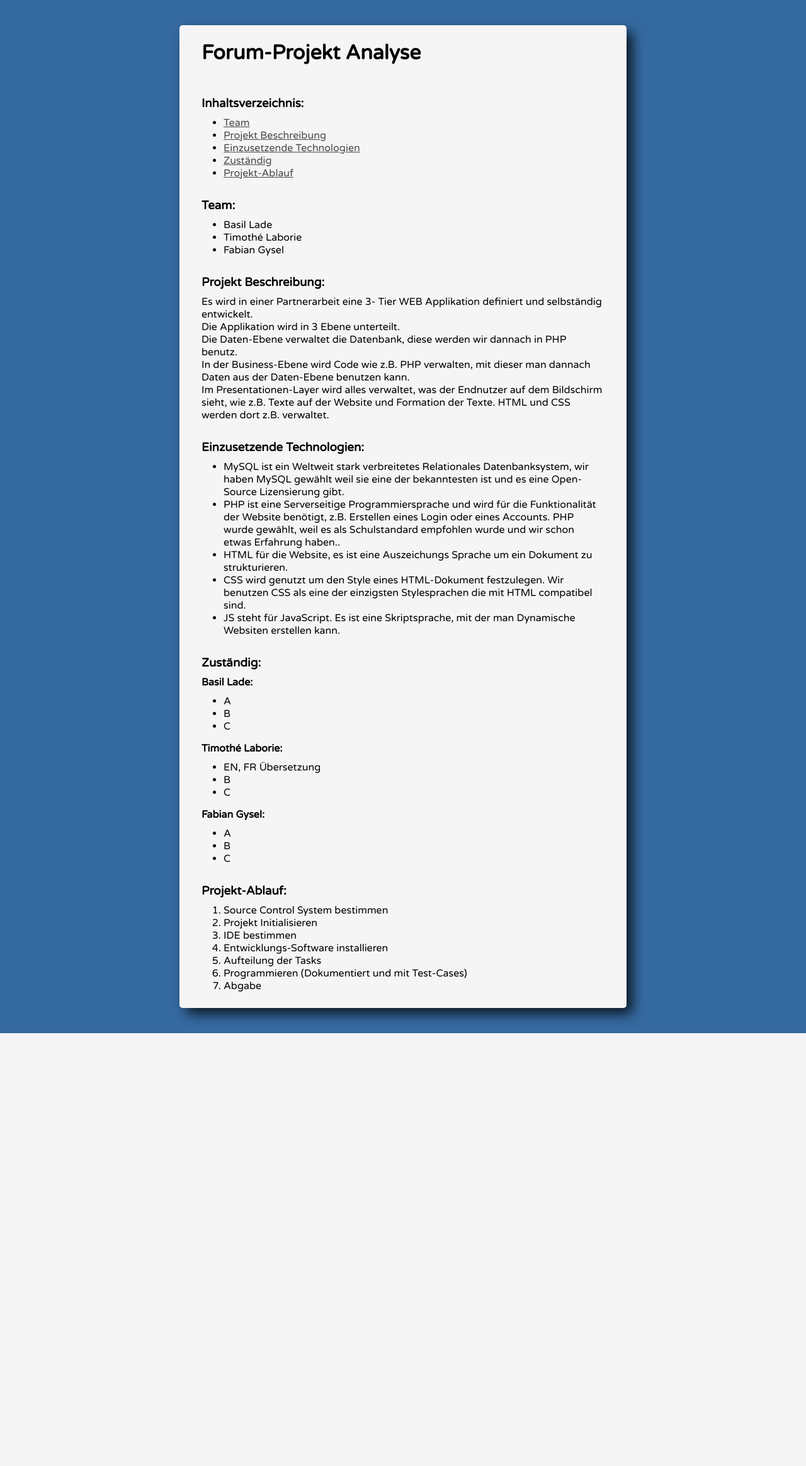
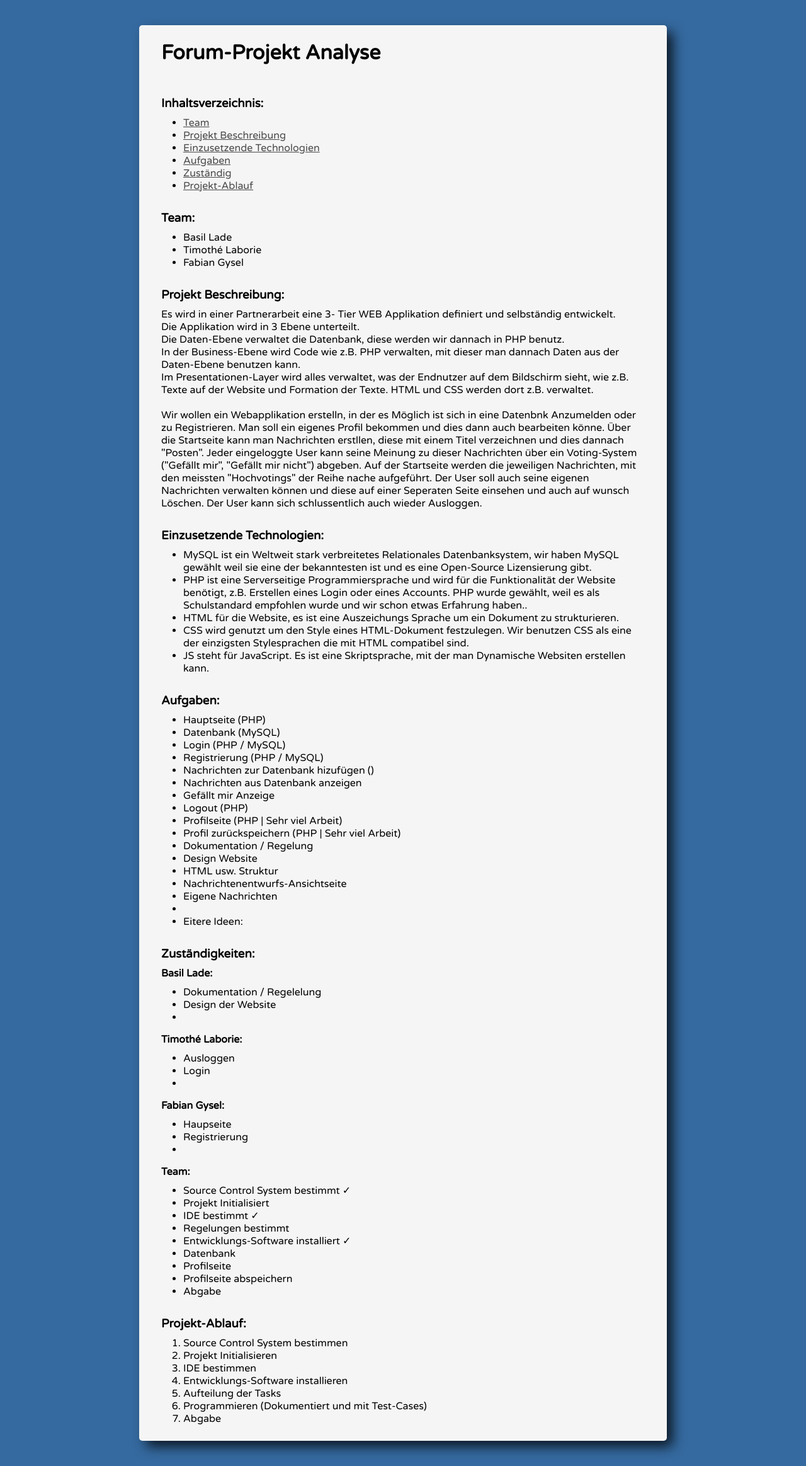
Before and after one commit to GyselAnimatioon/ProjektForumModul133, a PHP site: page /projekt_texte/doku.html in a window 1280 px wide. Shown: the whole page at 63% size. Before the commit the page ends 1640 px from the top, so only its background shows below. Run offline with PHP 8.4, Linux system fonts and the light colour scheme; some web fonts are replaced.

Commit message:
doku.html  text verbessert.

```diff
--- a/css/DokuStyle/doku.css
+++ b/css/DokuStyle/doku.css
@@ -16,7 +16,7 @@ body {
 
 .content-wrap {
     background: whitesmoke;
-    width: 50%;
+    width: 60%;
     margin: 40px auto;
     padding: 25px 35px;
     border-radius: 5px;
--- a/projekt_texte/doku.html
+++ b/projekt_texte/doku.html
@@ -25,6 +25,7 @@
                         <li class="list-item"><a class="index" href="#team">Team</a></li>
                         <li class="list-item"><a class="index" href="#beschreibung">Projekt Beschreibung</a></li>
                         <li class="list-item"><a class="index" href="#technologien">Einzusetzende Technologien</a></li>
+                        <li class="list-item"><a class="index" href="#einz-aufgaben">Aufgaben</a></li>
                         <li class="list-item"><a class="index" href="#zustaendig">Zuständig</a></li>
                         <li class="list-item"><a class="index" href="#proj-ablauf">Projekt-Ablauf</a></li>
                     </ul>
@@ -48,6 +49,15 @@
                     <p>Die Daten-Ebene verwaltet die Datenbank, diese werden wir dannach in PHP benutz.</p>
                     <p>In der Business-Ebene wird Code wie z.B. PHP verwalten, mit dieser man dannach Daten aus der Daten-Ebene benutzen kann.</p>
                     <p>Im Presentationen-Layer wird alles verwaltet, was der Endnutzer auf dem Bildschirm sieht, wie z.B. Texte auf der Website und Formation der Texte. HTML und CSS werden dort z.B. verwaltet.</p>
+                    <br>
+                    <p>
+                        Wir wollen ein Webapplikation erstelln, in der es Möglich ist sich in eine Datenbnk Anzumelden oder zu Registrieren. Man soll ein eigenes
+                        Profil bekommen und dies dann auch bearbeiten könne. Über die Startseite kann man Nachrichten erstllen, diese mit einem Titel verzeichnen und dies
+                        dannach "Posten". Jeder eingeloggte User kann seine Meinung zu dieser Nachrichten über ein Voting-System ("Gefällt mir", "Gefällt mir nicht") abgeben.
+                        Auf der Startseite werden die jeweiligen Nachrichten, mit den meissten "Hochvotings" der Reihe nache aufgeführt.
+                        Der User soll auch seine eigenen Nachrichten verwalten können und diese auf einer Seperaten Seite einsehen und auch auf wunsch Löschen.
+                        Der User kann sich schlussentlich auch wieder Ausloggen.
+                    </p>
                 </div>
 
                 <div id="technologien" class="content-block">
@@ -61,31 +71,68 @@
                     </ul>
                 </div>
 
+                <div id="einz-aufgaben" class="content-block">
+                    <h3 class="headline-big"> Aufgaben: </h3>
+                    <ul class="list-items">
+                        <li class="list-item"> Hauptseite (PHP)</li>
+                        <li class="list-item"> Datenbank (MySQL)</li>
+                        <li class="list-item"> Login (PHP / MySQL)</li>
+                        <li class="list-item"> Registrierung (PHP / MySQL)</li>
+                        <li class="list-item"> Nachrichten zur Datenbank hizufügen ()</li>
+                        <li class="list-item"> Nachrichten aus Datenbank anzeigen </li>
+                        <li class="list-item"> Gefällt mir Anzeige </li>
+                        <li class="list-item"> Logout (PHP)</li>
+                        <li class="list-item"> Profilseite (PHP | Sehr viel Arbeit)</li>
+                        <li class="list-item"> Profil zurückspeichern (PHP | Sehr viel Arbeit)</li>
+                        <li class="list-item"> Dokumentation / Regelung </li>
+                        <li class="list-item"> Design Website </li>
+                        <li class="list-item"> HTML usw. Struktur </li>
+                        <li class="list-item"> Nachrichtenentwurfs-Ansichtseite </li>
+                        <li class="list-item"> Eigene Nachrichten </li>
+                        <li class="list-item">  </li>
+                        <li class="list-item"> Eitere Ideen: </li>
+                    </ul>
+                </div>
+
                 <div id="zustaendig" class="content-block">
-                    <h3 class="headline-big"> Zuständig: </h3>
+                    <h3 class="headline-big"> Zuständigkeiten: </h3>
 
                     <h4 class="headline-sm"> Basil Lade: </h4>
 
                     <ul class="list-items">
-                        <li class="list-item"> A </li>
-                        <li class="list-item"> B </li>
-                        <li class="list-item"> C </li>
+                        <li class="list-item"> Dokumentation / Regelelung </li>
+                        <li class="list-item"> Design der Website </li>
+                        <li class="list-item">  </li>
                     </ul>
 
                     <h4 class="headline-sm"> Timothé Laborie: </h4>
 
                     <ul class="list-items">
-                        <li class="list-item"> EN, FR Übersetzung </li>
-                        <li class="list-item"> B </li>
-                        <li class="list-item"> C </li>
+                        <li class="list-item"> Ausloggen </li>
+                        <li class="list-item"> Login </li>
+                        <li class="list-item">  </li>
                     </ul>
 
                     <h4 class="headline-sm"> Fabian Gysel: </h4>
 
                     <ul class="list-items">
-                        <li class="list-item"> A </li>
-                        <li class="list-item"> B </li>
-                        <li class="list-item"> C </li>
+                        <li class="list-item"> Haupseite </li>
+                        <li class="list-item"> Registrierung </li>
+                        <li class="list-item">  </li>
+                    </ul>
+
+                    <h4 class="headline-sm"> Team: </h4>
+
+                    <ul class="list-items">
+                        <li class="list-item"> Source Control System bestimmt &#10003;</li>
+                        <li class="list-item"> Projekt Initialisiert </li>
+                        <li class="list-item"> IDE bestimmt &#10003;</li>
+                        <li class="list-item"> Regelungen bestimmt </li>
+                        <li class="list-item"> Entwicklungs-Software installiert &#10003;</li>
+                        <li class="list-item"> Datenbank </li>
+                        <li class="list-item"> Profilseite </li>
+                        <li class="list-item"> Profilseite abspeichern </li>
+                        <li class="list-item"> Abgabe </li>
                     </ul>
                 </div>
 
```
